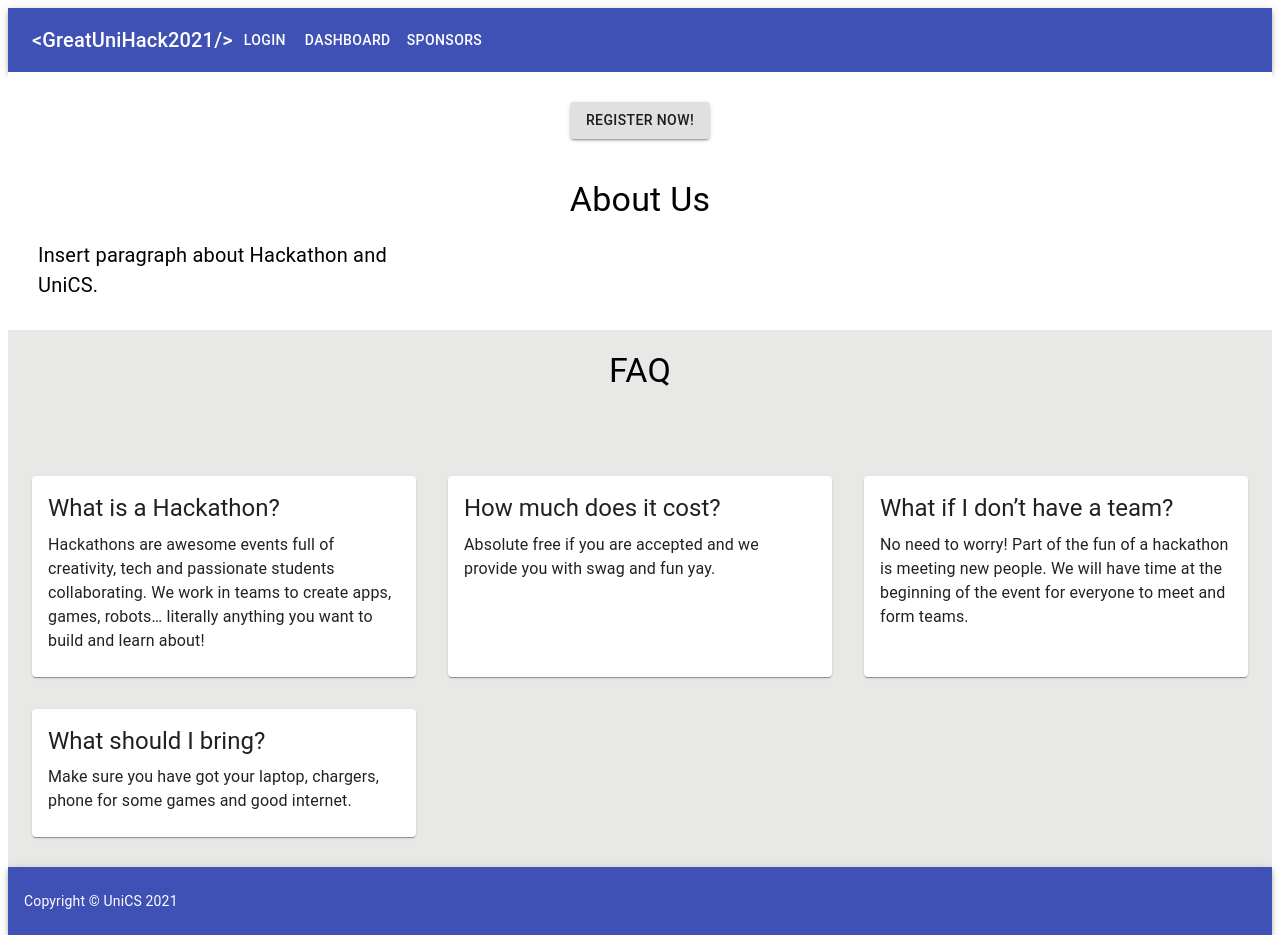
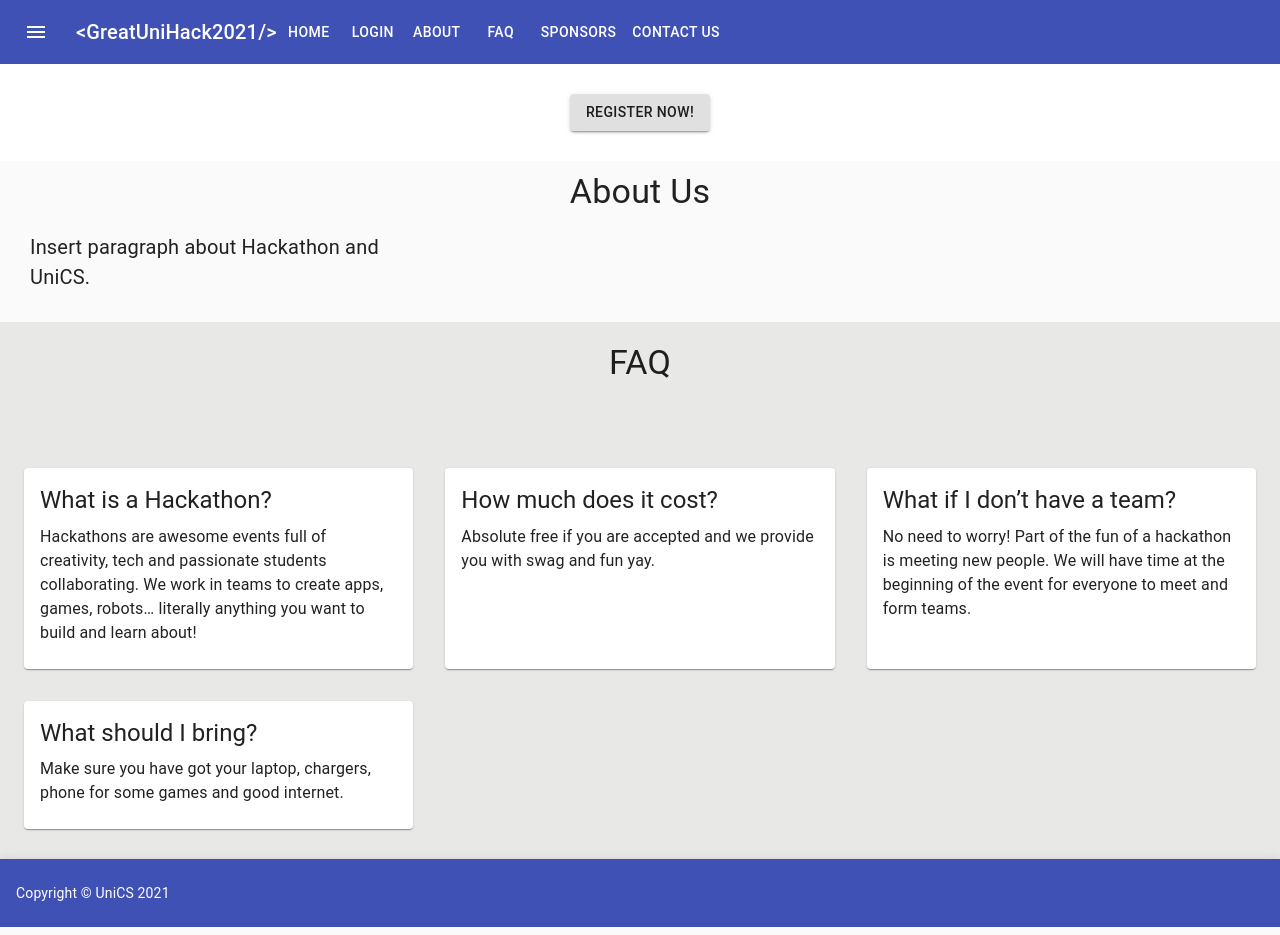
Before and after one commit to greatunihack/2021-greatunihack, a React (Create React App) app: page / in a window 1280 px wide. Built offline with nearby package versions, Linux system fonts and the light colour scheme.

Commit message:
multiple imports remove, appbar update

```diff
--- a/src/components/landing/About.tsx
+++ b/src/components/landing/About.tsx
@@ -1,7 +1,5 @@
-import { Typography, Grid, Container } from "@material-ui/core";
-import { makeStyles } from "@material-ui/core";
-
-const useStyle = makeStyles((theme) => ({
+import { Typography, Grid, Container, makeStyles } from "@material-ui/core";
+const useStyle = makeStyles(() => ({
   root: {
     padding: "10px",
   },
--- a/src/components/landing/Launch.tsx
+++ b/src/components/landing/Launch.tsx
@@ -1,4 +1,4 @@
-import { Container, Button, Typography, Box, Grid } from "@material-ui/core";
+import { Container, Button, Grid } from "@material-ui/core";
 import { makeStyles } from "@material-ui/core/styles";
 import { Link } from "react-router-dom";
 
--- a/src/components/landing/Navbar.tsx
+++ b/src/components/landing/Navbar.tsx
@@ -1,12 +1,16 @@
-import { Button, Toolbar, AppBar, Typography } from "@material-ui/core";
+import { makeStyles } from "@material-ui/core/styles";
+import AppBar from "@material-ui/core/AppBar";
+import Toolbar from "@material-ui/core/Toolbar";
+import Typography from "@material-ui/core/Typography";
+import IconButton from "@material-ui/core/IconButton";
+import Button from "@material-ui/core/Button";
+import MenuIcon from "@material-ui/icons/Menu";
 import { Link } from "react-router-dom";
-import { makeStyles } from "@material-ui/core";
 
 const useStyles = makeStyles((theme) => ({
-  root: {
-    flexGrow: 1,
+  menuButton: {
+    marginRight: theme.spacing(2),
   },
-
   title: {
     flewGrow: 1,
   },
@@ -17,25 +21,28 @@ const useStyles = makeStyles((theme) => ({
 export default function Navbar() {
   const classes = useStyles();
   return (
-    <div className={classes.root}>
-      <div className={classes.toolbar}>
     <AppBar position="static">
       <Toolbar>
+        <IconButton
+          edge="start"
+          color="inherit"
+          aria-label="menu"
+          className={classes.menuButton}
+        >
+          <MenuIcon />
+        </IconButton>
         <Typography variant="h6" className={classes.title}>
           &#60;GreatUniHack2021/&#62;
         </Typography>
+        <Button color="inherit">Home</Button>
         <Button color="inherit" component={Link} to="/login">
           Login
         </Button>
-            <Button color="inherit" component={Link} to="/dashboard/home">
-              Dashboard
-            </Button>
-            <Button color="inherit" component={Link} to="/dashboard/sponsors">
-              Sponsors
-            </Button>
+        <Button color="inherit">About</Button>
+        <Button color="inherit">FAQ</Button>
+        <Button color="inherit">Sponsors</Button>
+        <Button color="inherit">Contact us</Button>
       </Toolbar>
     </AppBar>
-      </div>
-    </div>
   );
 }
--- a/src/pages/landing/index.tsx
+++ b/src/pages/landing/index.tsx
@@ -3,14 +3,17 @@ import Launch from "../../components/landing/Launch";
 import About from "../../components/landing/About";
 import FAQ from "../../components/landing/FAQ";
 import Footer from "../../components/dashboard/Footer";
+import { CssBaseline } from "@material-ui/core";
 export default function landing() {
   return (
     <div>
-      <Navbar />
-      <Launch />
-      <About />
-      <FAQ />
-      <Footer />
+      <CssBaseline>
+        <Navbar />
+        <Launch />
+        <About />
+        <FAQ />
+        <Footer />
+      </CssBaseline>
     </div>
   );
 }
```
Lines whose indentation alone changed are shown as unchanged.
